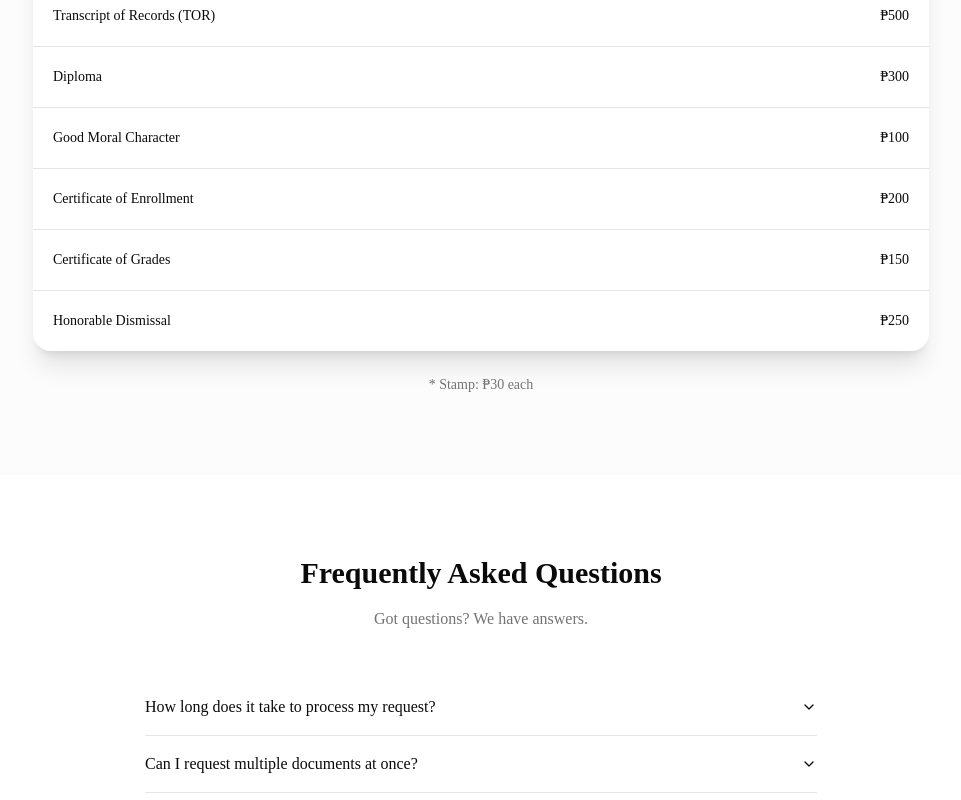
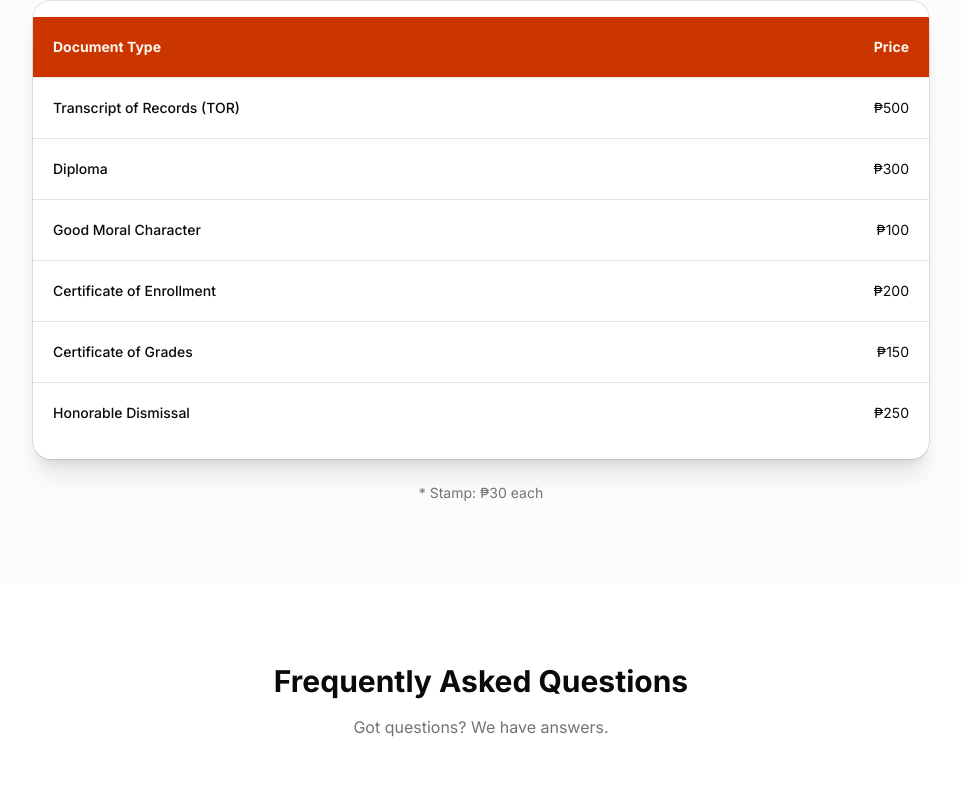
Before and after one commit to julesuuu/OneClickCredentials, a Next.js app: page / in a window 1280 px wide. Shown: the part 1684-2484 px from the top of the page, without its empty margins (159-1120 px from the left). Built offline with nearby package versions, Linux system fonts and the light colour scheme.

Commit message:
feat: initial commit

```diff
--- a/src/app/globals.css
+++ b/src/app/globals.css
@@ -48,16 +48,14 @@
 }
 
 :root {
-  --background: oklch(1 0 0);
-  --foreground: oklch(0.145 0 0);
   --card: oklch(1 0 0);
   --card-foreground: oklch(0.145 0 0);
   --popover: oklch(1 0 0);
   --popover-foreground: oklch(0.145 0 0);
-  --primary: oklch(0.205 0 0);
-  --primary-foreground: oklch(0.985 0 0);
-  --secondary: oklch(0.97 0 0);
-  --secondary-foreground: oklch(0.205 0 0);
+  --primary: oklch(0.553 0.195 38.402);
+  --primary-foreground: oklch(0.98 0.016 73.684);
+  --secondary: oklch(0.967 0.001 286.375);
+  --secondary-foreground: oklch(0.21 0.006 285.885);
   --muted: oklch(0.97 0 0);
   --muted-foreground: oklch(0.556 0 0);
   --accent: oklch(0.97 0 0);
@@ -66,20 +64,22 @@
   --border: oklch(0.922 0 0);
   --input: oklch(0.922 0 0);
   --ring: oklch(0.708 0 0);
-  --chart-1: oklch(0.809 0.105 251.813);
-  --chart-2: oklch(0.623 0.214 259.815);
-  --chart-3: oklch(0.546 0.245 262.881);
-  --chart-4: oklch(0.488 0.243 264.376);
-  --chart-5: oklch(0.424 0.199 265.638);
+  --chart-1: oklch(0.837 0.128 66.29);
+  --chart-2: oklch(0.705 0.213 47.604);
+  --chart-3: oklch(0.646 0.222 41.116);
+  --chart-4: oklch(0.553 0.195 38.402);
+  --chart-5: oklch(0.47 0.157 37.304);
   --radius: 0.625rem;
   --sidebar: oklch(0.985 0 0);
   --sidebar-foreground: oklch(0.145 0 0);
-  --sidebar-primary: oklch(0.205 0 0);
-  --sidebar-primary-foreground: oklch(0.985 0 0);
+  --sidebar-primary: oklch(0.646 0.222 41.116);
+  --sidebar-primary-foreground: oklch(0.98 0.016 73.684);
   --sidebar-accent: oklch(0.97 0 0);
   --sidebar-accent-foreground: oklch(0.205 0 0);
   --sidebar-border: oklch(0.922 0 0);
   --sidebar-ring: oklch(0.708 0 0);
+  --background: oklch(1 0 0);
+  --foreground: oklch(0.145 0 0);
 }
 
 .dark {
@@ -89,9 +89,9 @@
   --card-foreground: oklch(0.985 0 0);
   --popover: oklch(0.205 0 0);
   --popover-foreground: oklch(0.985 0 0);
-  --primary: oklch(0.87 0.00 0);
-  --primary-foreground: oklch(0.205 0 0);
-  --secondary: oklch(0.269 0 0);
+  --primary: oklch(0.47 0.157 37.304);
+  --primary-foreground: oklch(0.98 0.016 73.684);
+  --secondary: oklch(0.274 0.006 286.033);
   --secondary-foreground: oklch(0.985 0 0);
   --muted: oklch(0.269 0 0);
   --muted-foreground: oklch(0.708 0 0);
@@ -101,15 +101,15 @@
   --border: oklch(1 0 0 / 10%);
   --input: oklch(1 0 0 / 15%);
   --ring: oklch(0.556 0 0);
-  --chart-1: oklch(0.809 0.105 251.813);
-  --chart-2: oklch(0.623 0.214 259.815);
-  --chart-3: oklch(0.546 0.245 262.881);
-  --chart-4: oklch(0.488 0.243 264.376);
-  --chart-5: oklch(0.424 0.199 265.638);
+  --chart-1: oklch(0.837 0.128 66.29);
+  --chart-2: oklch(0.705 0.213 47.604);
+  --chart-3: oklch(0.646 0.222 41.116);
+  --chart-4: oklch(0.553 0.195 38.402);
+  --chart-5: oklch(0.47 0.157 37.304);
   --sidebar: oklch(0.205 0 0);
   --sidebar-foreground: oklch(0.985 0 0);
-  --sidebar-primary: oklch(0.488 0.243 264.376);
-  --sidebar-primary-foreground: oklch(0.985 0 0);
+  --sidebar-primary: oklch(0.705 0.213 47.604);
+  --sidebar-primary-foreground: oklch(0.98 0.016 73.684);
   --sidebar-accent: oklch(0.269 0 0);
   --sidebar-accent-foreground: oklch(0.985 0 0);
   --sidebar-border: oklch(1 0 0 / 10%);
--- a/src/app/layout.tsx
+++ b/src/app/layout.tsx
@@ -1,6 +1,10 @@
 import type { Metadata } from "next";
 import "./globals.css";
 import { ThemeProvider } from "@/components/providers/theme-provider";
+import { Inter } from "next/font/google";
+import { cn } from "@/lib/utils";
+
+const inter = Inter({subsets:['latin'],variable:'--font-sans'});
 
 export const metadata: Metadata = {
   title: "OneClick Credentials - Request School Documents Online",
@@ -13,7 +17,7 @@ export default function RootLayout({
   children: React.ReactNode;
 }>) {
   return (
-    <html lang="en" suppressHydrationWarning>
+    <html lang="en" suppressHydrationWarning className={cn("font-sans", inter.variable)}>
       <body className="antialiased">
         <ThemeProvider
           attribute="class"
--- a/src/components/ui/accordion.tsx
+++ b/src/components/ui/accordion.tsx
@@ -1,58 +1,81 @@
 "use client"
 
 import * as React from "react"
-import * as AccordionPrimitive from "@radix-ui/react-accordion"
-import { ChevronDown } from "lucide-react"
+import { Accordion as AccordionPrimitive } from "radix-ui"
 
 import { cn } from "@/lib/utils"
+import { ChevronDownIcon, ChevronUpIcon } from "lucide-react"
 
-const Accordion = AccordionPrimitive.Root
-
-const AccordionItem = React.forwardRef<
-  React.ElementRef<typeof AccordionPrimitive.Item>,
-  React.ComponentPropsWithoutRef<typeof AccordionPrimitive.Item>
->(({ className, ...props }, ref) => (
-  <AccordionPrimitive.Item
-    ref={ref}
-    className={cn("border-b", className)}
+function Accordion({
+  className,
+  ...props
+}: React.ComponentProps<typeof AccordionPrimitive.Root>) {
+  return (
+    <AccordionPrimitive.Root
+      data-slot="accordion"
+      className={cn("flex w-full flex-col", className)}
       {...props}
     />
-))
-AccordionItem.displayName = "AccordionItem"
+  )
+}
 
-const AccordionTrigger = React.forwardRef<
-  React.ElementRef<typeof AccordionPrimitive.Trigger>,
-  React.ComponentPropsWithoutRef<typeof AccordionPrimitive.Trigger>
->(({ className, children, ...props }, ref) => (
+function AccordionItem({
+  className,
+  ...props
+}: React.ComponentProps<typeof AccordionPrimitive.Item>) {
+  return (
+    <AccordionPrimitive.Item
+      data-slot="accordion-item"
+      className={cn("not-last:border-b", className)}
+      {...props}
+    />
+  )
+}
+
+function AccordionTrigger({
+  className,
+  children,
+  ...props
+}: React.ComponentProps<typeof AccordionPrimitive.Trigger>) {
+  return (
     <AccordionPrimitive.Header className="flex">
       <AccordionPrimitive.Trigger
-      ref={ref}
+        data-slot="accordion-trigger"
         className={cn(
-        "flex flex-1 items-center justify-between py-4 font-medium transition-all hover:underline [&[data-state=open]>svg]:rotate-180",
+          "group/accordion-trigger relative flex flex-1 items-start justify-between rounded-lg border border-transparent py-2.5 text-left text-sm font-medium transition-all outline-none hover:underline focus-visible:border-ring focus-visible:ring-3 focus-visible:ring-ring/50 focus-visible:after:border-ring disabled:pointer-events-none disabled:opacity-50 **:data-[slot=accordion-trigger-icon]:ml-auto **:data-[slot=accordion-trigger-icon]:size-4 **:data-[slot=accordion-trigger-icon]:text-muted-foreground",
           className
         )}
         {...props}
       >
         {children}
-      <ChevronDown className="h-4 w-4 shrink-0 transition-transform duration-200" />
+        <ChevronDownIcon data-slot="accordion-trigger-icon" className="pointer-events-none shrink-0 group-aria-expanded/accordion-trigger:hidden" />
+        <ChevronUpIcon data-slot="accordion-trigger-icon" className="pointer-events-none hidden shrink-0 group-aria-expanded/accordion-trigger:inline" />
       </AccordionPrimitive.Trigger>
     </AccordionPrimitive.Header>
-))
-AccordionTrigger.displayName = AccordionPrimitive.Trigger.displayName
+  )
+}
 
-const AccordionContent = React.forwardRef<
-  React.ElementRef<typeof AccordionPrimitive.Content>,
-  React.ComponentPropsWithoutRef<typeof AccordionPrimitive.Content>
->(({ className, children, ...props }, ref) => (
+function AccordionContent({
+  className,
+  children,
+  ...props
+}: React.ComponentProps<typeof AccordionPrimitive.Content>) {
+  return (
     <AccordionPrimitive.Content
-    ref={ref}
-    className="overflow-hidden text-sm transition-all data-[state=closed]:animate-accordion-up data-[state=open]:animate-accordion-down"
+      data-slot="accordion-content"
+      className="overflow-hidden text-sm data-open:animate-accordion-down data-closed:animate-accordion-up"
       {...props}
     >
-    <div className={cn("pb-4 pt-0", className)}>{children}</div>
+      <div
+        className={cn(
+          "h-(--radix-accordion-content-height) pt-0 pb-2.5 [&_a]:underline [&_a]:underline-offset-3 [&_a]:hover:text-foreground [&_p:not(:last-child)]:mb-4",
+          className
+        )}
+      >
+        {children}
+      </div>
     </AccordionPrimitive.Content>
-))
-
-AccordionContent.displayName = AccordionPrimitive.Content.displayName
+  )
+}
 
 export { Accordion, AccordionItem, AccordionTrigger, AccordionContent }
--- a/src/components/ui/card.tsx
+++ b/src/components/ui/card.tsx
@@ -2,75 +2,102 @@ import * as React from "react"
 
 import { cn } from "@/lib/utils"
 
-const Card = React.forwardRef<
-  HTMLDivElement,
-  React.HTMLAttributes<HTMLDivElement>
->(({ className, ...props }, ref) => (
+function Card({
+  className,
+  size = "default",
+  ...props
+}: React.ComponentProps<"div"> & { size?: "default" | "sm" }) {
+  return (
     <div
-    ref={ref}
+      data-slot="card"
+      data-size={size}
       className={cn(
-      "rounded-xl border bg-card text-card-foreground shadow",
+        "group/card flex flex-col gap-4 overflow-hidden rounded-xl bg-card py-4 text-sm text-card-foreground ring-1 ring-foreground/10 has-data-[slot=card-footer]:pb-0 has-[>img:first-child]:pt-0 data-[size=sm]:gap-3 data-[size=sm]:py-3 data-[size=sm]:has-data-[slot=card-footer]:pb-0 *:[img:first-child]:rounded-t-xl *:[img:last-child]:rounded-b-xl",
         className
       )}
       {...props}
     />
-))
-Card.displayName = "Card"
+  )
+}
 
-const CardHeader = React.forwardRef<
-  HTMLDivElement,
-  React.HTMLAttributes<HTMLDivElement>
->(({ className, ...props }, ref) => (
+function CardHeader({ className, ...props }: React.ComponentProps<"div">) {
+  return (
     <div
-    ref={ref}
-    className={cn("flex flex-col space-y-1.5 p-6", className)}
+      data-slot="card-header"
+      className={cn(
+        "group/card-header @container/card-header grid auto-rows-min items-start gap-1 rounded-t-xl px-4 group-data-[size=sm]/card:px-3 has-data-[slot=card-action]:grid-cols-[1fr_auto] has-data-[slot=card-description]:grid-rows-[auto_auto] [.border-b]:pb-4 group-data-[size=sm]/card:[.border-b]:pb-3",
+        className
+      )}
       {...props}
     />
-))
-CardHeader.displayName = "CardHeader"
+  )
+}
 
-const CardTitle = React.forwardRef<
-  HTMLDivElement,
-  React.HTMLAttributes<HTMLDivElement>
->(({ className, ...props }, ref) => (
+function CardTitle({ className, ...props }: React.ComponentProps<"div">) {
+  return (
     <div
-    ref={ref}
-    className={cn("font-semibold leading-none tracking-tight", className)}
+      data-slot="card-title"
+      className={cn(
+        "text-base leading-snug font-medium group-data-[size=sm]/card:text-sm",
+        className
+      )}
       {...props}
     />
-))
-CardTitle.displayName = "CardTitle"
+  )
+}
 
-const CardDescription = React.forwardRef<
-  HTMLDivElement,
-  React.HTMLAttributes<HTMLDivElement>
->(({ className, ...props }, ref) => (
+function CardDescription({ className, ...props }: React.ComponentProps<"div">) {
+  return (
     <div
-    ref={ref}
+      data-slot="card-description"
       className={cn("text-sm text-muted-foreground", className)}
       {...props}
     />
-))
-CardDescription.displayName = "CardDescription"
+  )
+}
 
-const CardContent = React.forwardRef<
-  HTMLDivElement,
-  React.HTMLAttributes<HTMLDivElement>
->(({ className, ...props }, ref) => (
-  <div ref={ref} className={cn("p-6 pt-0", className)} {...props} />
-))
-CardContent.displayName = "CardContent"
-
-const CardFooter = React.forwardRef<
-  HTMLDivElement,
-  React.HTMLAttributes<HTMLDivElement>
->(({ className, ...props }, ref) => (
+function CardAction({ className, ...props }: React.ComponentProps<"div">) {
+  return (
     <div
-    ref={ref}
-    className={cn("flex items-center p-6 pt-0", className)}
+      data-slot="card-action"
+      className={cn(
+        "col-start-2 row-span-2 row-start-1 self-start justify-self-end",
+        className
+      )}
       {...props}
     />
-))
-CardFooter.displayName = "CardFooter"
+  )
+}
 
-export { Card, CardHeader, CardFooter, CardTitle, CardDescription, CardContent }
+function CardContent({ className, ...props }: React.ComponentProps<"div">) {
+  return (
+    <div
+      data-slot="card-content"
+      className={cn("px-4 group-data-[size=sm]/card:px-3", className)}
+      {...props}
+    />
+  )
+}
+
+function CardFooter({ className, ...props }: React.ComponentProps<"div">) {
+  return (
+    <div
+      data-slot="card-footer"
+      className={cn(
+        "flex items-center rounded-b-xl border-t bg-muted/50 p-4 group-data-[size=sm]/card:p-3",
+        className
+      )}
+      {...props}
+    />
+  )
+}
+
+export {
+  Card,
+  CardHeader,
+  CardFooter,
+  CardTitle,
+  CardAction,
+  CardDescription,
+  CardContent,
+}
--- a/src/components/ui/table.tsx
+++ b/src/components/ui/table.tsx
@@ -1,112 +1,108 @@
+"use client"
+
 import * as React from "react"
 
 import { cn } from "@/lib/utils"
 
-const Table = React.forwardRef<
-  HTMLTableElement,
-  React.HTMLAttributes<HTMLTableElement>
->(({ className, ...props }, ref) => (
-  <div className="relative w-full overflow-auto">
+function Table({ className, ...props }: React.ComponentProps<"table">) {
+  return (
+    <div
+      data-slot="table-container"
+      className="relative w-full overflow-x-auto"
+    >
       <table
-      ref={ref}
+        data-slot="table"
         className={cn("w-full caption-bottom text-sm", className)}
         {...props}
       />
     </div>
-))
-Table.displayName = "Table"
+  )
+}
 
-const TableHeader = React.forwardRef<
-  HTMLTableSectionElement,
-  React.HTMLAttributes<HTMLTableSectionElement>
->(({ className, ...props }, ref) => (
-  <thead ref={ref} className={cn("[&_tr]:border-b", className)} {...props} />
-))
-TableHeader.displayName = "TableHeader"
+function TableHeader({ className, ...props }: React.ComponentProps<"thead">) {
+  return (
+    <thead
+      data-slot="table-header"
+      className={cn("[&_tr]:border-b", className)}
+      {...props}
+    />
+  )
+}
 
-const TableBody = React.forwardRef<
-  HTMLTableSectionElement,
-  React.HTMLAttributes<HTMLTableSectionElement>
->(({ className, ...props }, ref) => (
+function TableBody({ className, ...props }: React.ComponentProps<"tbody">) {
+  return (
     <tbody
-    ref={ref}
+      data-slot="table-body"
       className={cn("[&_tr:last-child]:border-0", className)}
       {...props}
     />
-))
-TableBody.displayName = "TableBody"
+  )
+}
 
-const TableFooter = React.forwardRef<
-  HTMLTableSectionElement,
-  React.HTMLAttributes<HTMLTableSectionElement>
->(({ className, ...props }, ref) => (
+function TableFooter({ className, ...props }: React.ComponentProps<"tfoot">) {
+  return (
     <tfoot
-    ref={ref}
+      data-slot="table-footer"
       className={cn(
         "border-t bg-muted/50 font-medium [&>tr]:last:border-b-0",
         className
       )}
       {...props}
     />
-))
-TableFooter.displayName = "TableFooter"
+  )
+}
 
-const TableRow = React.forwardRef<
-  HTMLTableRowElement,
-  React.HTMLAttributes<HTMLTableRowElement>
->(({ className, ...props }, ref) => (
+function TableRow({ className, ...props }: React.ComponentProps<"tr">) {
+  return (
     <tr
-    ref={ref}
+      data-slot="table-row"
       className={cn(
         "border-b transition-colors hover:bg-muted/50 data-[state=selected]:bg-muted",
         className
       )}
       {...props}
     />
-))
-TableRow.displayName = "TableRow"
+  )
+}
 
-const TableHead = React.forwardRef<
-  HTMLTableCellElement,
-  React.ThHTMLAttributes<HTMLTableCellElement>
->(({ className, ...props }, ref) => (
+function TableHead({ className, ...props }: React.ComponentProps<"th">) {
+  return (
     <th
-    ref={ref}
+      data-slot="table-head"
       className={cn(
-      "h-10 px-2 text-left align-middle font-medium text-muted-foreground [&:has([role=checkbox])]:pr-0 [&>[role=checkbox]]:translate-y-[2px]",
+        "h-10 px-2 text-left align-middle font-medium whitespace-nowrap text-foreground [&:has([role=checkbox])]:pr-0",
         className
       )}
       {...props}
     />
-))
-TableHead.displayName = "TableHead"
+  )
+}
 
-const TableCell = React.forwardRef<
-  HTMLTableCellElement,
-  React.TdHTMLAttributes<HTMLTableCellElement>
->(({ className, ...props }, ref) => (
+function TableCell({ className, ...props }: React.ComponentProps<"td">) {
+  return (
     <td
-    ref={ref}
+      data-slot="table-cell"
       className={cn(
-      "p-2 align-middle [&:has([role=checkbox])]:pr-0 [&>[role=checkbox]]:translate-y-[2px]",
+        "p-2 align-middle whitespace-nowrap [&:has([role=checkbox])]:pr-0",
         className
       )}
       {...props}
     />
-))
-TableCell.displayName = "TableCell"
+  )
+}
 
-const TableCaption = React.forwardRef<
-  HTMLTableCaptionElement,
-  React.HTMLAttributes<HTMLTableCaptionElement>
->(({ className, ...props }, ref) => (
+function TableCaption({
+  className,
+  ...props
+}: React.ComponentProps<"caption">) {
+  return (
     <caption
-    ref={ref}
+      data-slot="table-caption"
       className={cn("mt-4 text-sm text-muted-foreground", className)}
       {...props}
     />
-))
-TableCaption.displayName = "TableCaption"
+  )
+}
 
 export {
   Table,
```
Also changed, not shown: 1 other file (tests, documents, lock files or other folders). Lines whose indentation alone changed are shown as unchanged.
